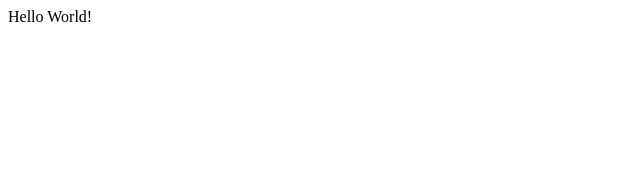
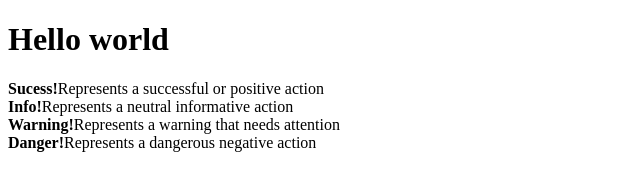
Before and after one commit to fer-von-vier/MyGitProject_01, a plain HTML site: page index.html in a window 1280 px wide. Shown: the whole page, without its empty margins (0-640 px from the left). Drawn offline with Linux system fonts and the light colour scheme.

Commit message:
New Commit

```diff
--- a/index.html
+++ b/index.html
@@ -6,6 +6,10 @@
     <title>My first HTML5 Site</title>
 </head>
 <body>
-    Hello World!
+    <h1>Hello world</h1>
+    <strong>Sucess!</strong>Represents a successful or positive action </br>
+    <strong>Info!</strong>Represents a neutral informative action </br>
+    <strong>Warning!</strong>Represents a warning that needs attention </br>
+    <strong>Danger!</strong>Represents a dangerous negative action </br>
 </body>
 </html>
```
